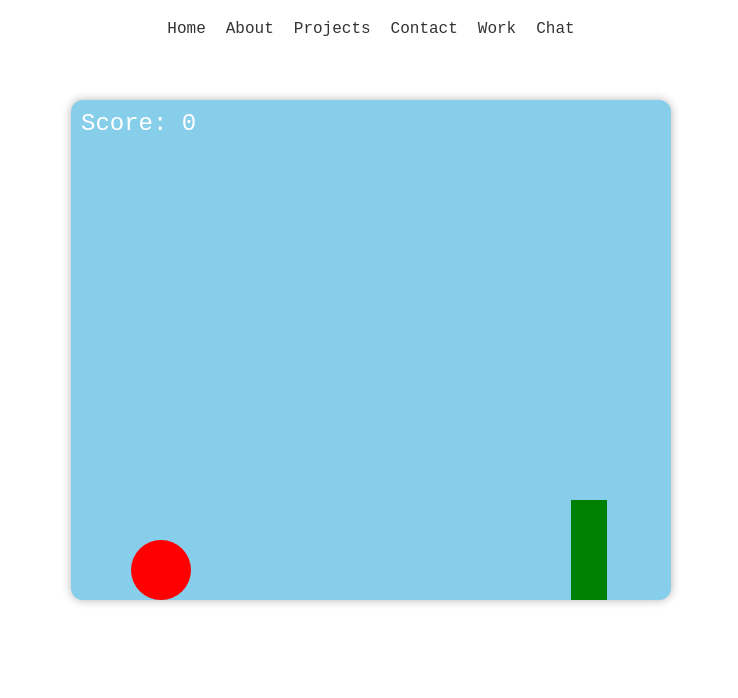
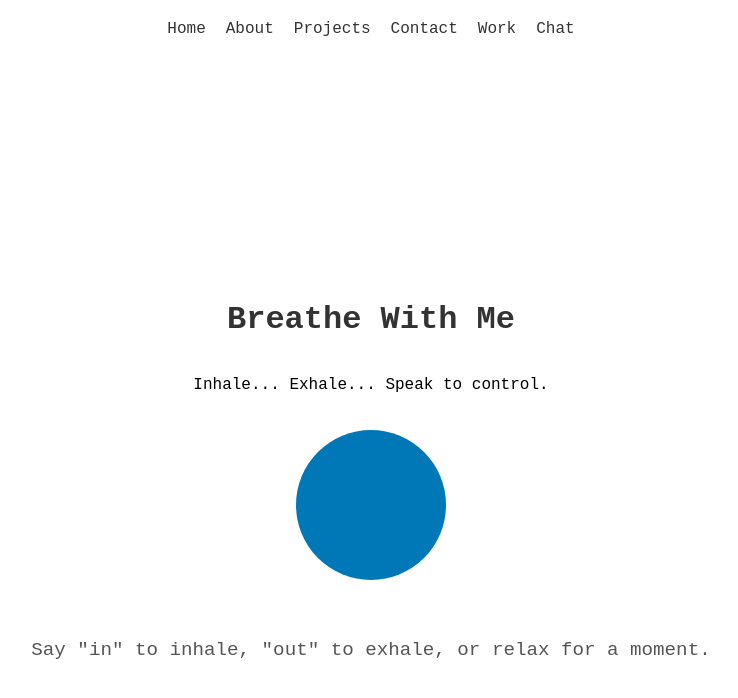
Before and after one commit to RevaLaxmi/RevaWP, a Next.js app: page /chat in a window 1280 px wide. Shown: the top 698 px of the page, without its empty margins (269-1007 px from the left). Built offline with nearby package versions, Linux system fonts and the light colour scheme.

Commit message:
working on the cube thing

```diff
--- a/src/app/chat/page.tsx
+++ b/src/app/chat/page.tsx
@@ -1,12 +1,59 @@
 'use client';
 
-import React from 'react';
-import VoiceJumperGame from '@/components/VoiceJumperGame';
+import React, { useState, useEffect, useRef } from 'react';
+import BreathingCircle from '@/components/BreathingCircle'; // Corrected import path for BreathingCircle
+import styles from '@/components/Home.module.css'; // Corrected import path for Home.module.css
 
 const ChatPage = () => {
+  const [breathing, setBreathing] = useState<'inhale' | 'exhale' | 'rest'>('rest');
+  const [isBreathing, setIsBreathing] = useState(false);
+
+  const recognitionRef = useRef<any>(null);
+
+  // Set up speech recognition
+  const setupSpeechRecognition = () => {
+    //@ts-ignore
+    const SpeechRecognition = window.SpeechRecognition || window.webkitSpeechRecognition;
+    if (!SpeechRecognition) return;
+
+    recognitionRef.current = new SpeechRecognition();
+    recognitionRef.current.interimResults = true;
+    recognitionRef.current.onresult = handleSpeech;
+    recognitionRef.current.start();
+  };
+
+  const handleSpeech = (event: any) => {
+    const speech = event.results[0][0].transcript.toLowerCase();
+
+    // Detect "in" or "out" from the speech
+    if (speech.includes('in')) {
+      setBreathing('inhale');
+    } else if (speech.includes('out')) {
+      setBreathing('exhale');
+    }
+  };
+
+  useEffect(() => {
+    setupSpeechRecognition();
+  }, []);
+
+  useEffect(() => {
+    if (breathing === 'inhale') {
+      setIsBreathing(true);
+      setTimeout(() => setBreathing('exhale'), 4000); // 4 sec inhale
+    } else if (breathing === 'exhale') {
+      setTimeout(() => setBreathing('rest'), 4000); // 4 sec exhale
+    }
+  }, [breathing]);
+
   return (
-    <div>
-      <VoiceJumperGame />
+    <div className={styles.gameContainer}>
+      <h1 className={styles.heading}>Breathe With Me</h1>
+      <p>Inhale... Exhale... Speak to control.</p>
+      <BreathingCircle breathing={breathing} />
+      <div className={styles.instructions}>
+        <p>Say "in" to inhale, "out" to exhale, or relax for a moment.</p>
+      </div>
     </div>
   );
 };
--- a/src/app/projects/page.tsx
+++ b/src/app/projects/page.tsx
@@ -3,6 +3,7 @@
 import React from 'react';
 import ProjectsGrid from '@/components/ProjectsGrid'; // Ensure the path is correct
 
+// keeping <h1> for some gap between the header and the selection of the projects pages.
 export default function ProjectsPage() {
   return (
     <div style={{ padding: '2rem' }}>
--- /dev/null
+++ b/src/components/BreathingCircle.module.css
@@ -0,0 +1,9 @@
+.circle {
+    position: relative;
+    width: 150px; /* Adjust initial size */
+    height: 150px; /* Same as width to maintain a circle shape */
+    background-color: #0077b6;
+    border-radius: 50%;
+    margin: 20px auto;
+    transition: transform 1s ease;
+  }
--- /dev/null
+++ b/src/components/BreathingCircle.tsx
@@ -0,0 +1,33 @@
+'use client';
+
+import React from 'react';
+import styles from '@/components/BreathingCircle.module.css';
+
+interface BreathingCircleProps {
+  breathing: 'inhale' | 'exhale' | 'rest';
+}
+
+const BreathingCircle: React.FC<BreathingCircleProps> = ({ breathing }) => {
+  let scale = 1;
+
+  // Adjust size based on the breathing state
+  if (breathing === 'inhale') {
+    scale = 1.5; // Make the circle bigger when inhaling
+  } else if (breathing === 'exhale') {
+    scale = 1; // Reset the size when exhaling
+  } else {
+    scale = 1; // Keep the size at rest
+  }
+
+  return (
+    <div
+      className={styles.circle}
+      style={{
+        transform: `scale(${scale})`, // Dynamically scale the circle
+        transition: 'transform 1s ease', // Smooth transition for scaling
+      }}
+    />
+  );
+};
+
+export default BreathingCircle;
--- /dev/null
+++ b/src/components/Home.module.css
@@ -0,0 +1,21 @@
+.gameContainer {
+    display: flex;
+    flex-direction: column;
+    align-items: center;
+    justify-content: center;
+    height: 100vh;
+    background-color: #ffffff;
+    text-align: center;
+    padding: 20px;
+  }
+
+  .heading {
+    font-size: 2rem;
+    color: #333;
+  }
+
+  .instructions {
+    margin-top: 20px;
+    font-size: 1.2rem;
+    color: #555;
+  }
```
Also changed, not shown: src/components/cube.css (+36 -19 lines).
